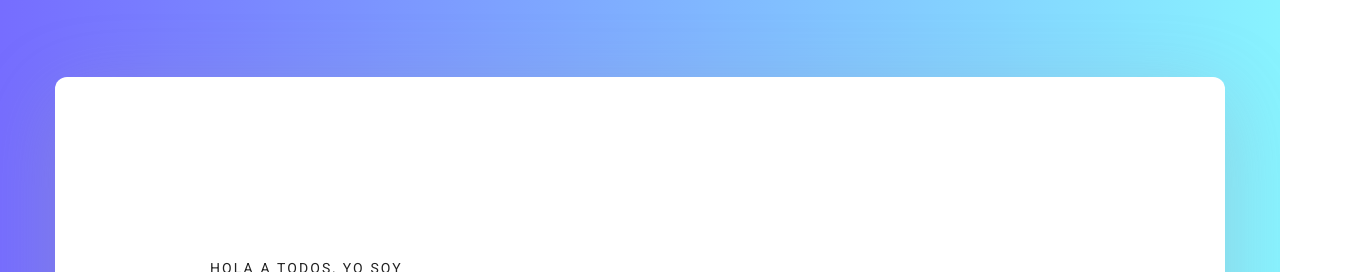
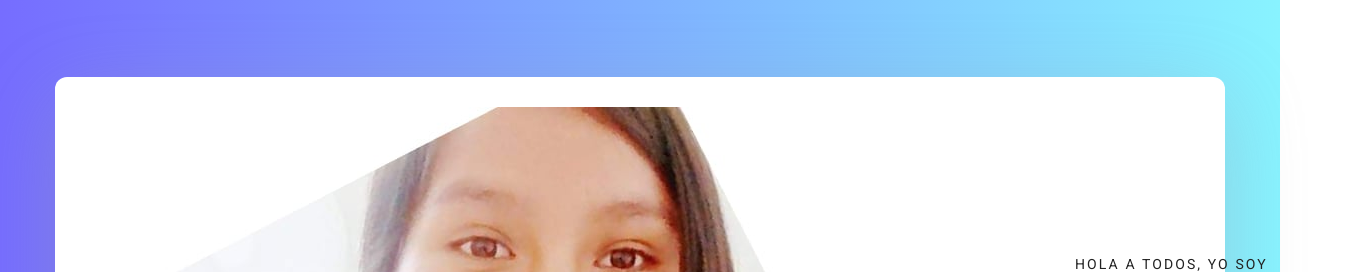
Before and after one commit to Deisy-Jasmina/Deisy-Jasmina, a plain HTML site: page index.html in a window 1280 px wide. Shown: the part 123-395 px from the top of the page, 1355 px wide, since content can reach past the window. Drawn offline with Linux system fonts and the light colour scheme.

Commit message:
Update index.html

```diff
--- a/index.html
+++ b/index.html
@@ -70,7 +70,7 @@
 					<div class="banner_content">
 						<div class="media">
 							<div class="d-flex">
-								<img src="img/personal.jpg" alt="">
+								<img src="img/personal.jpg.jpg" alt="">
 							</div>
 							<div class="media-body">
 								<div class="personal_text">
```
